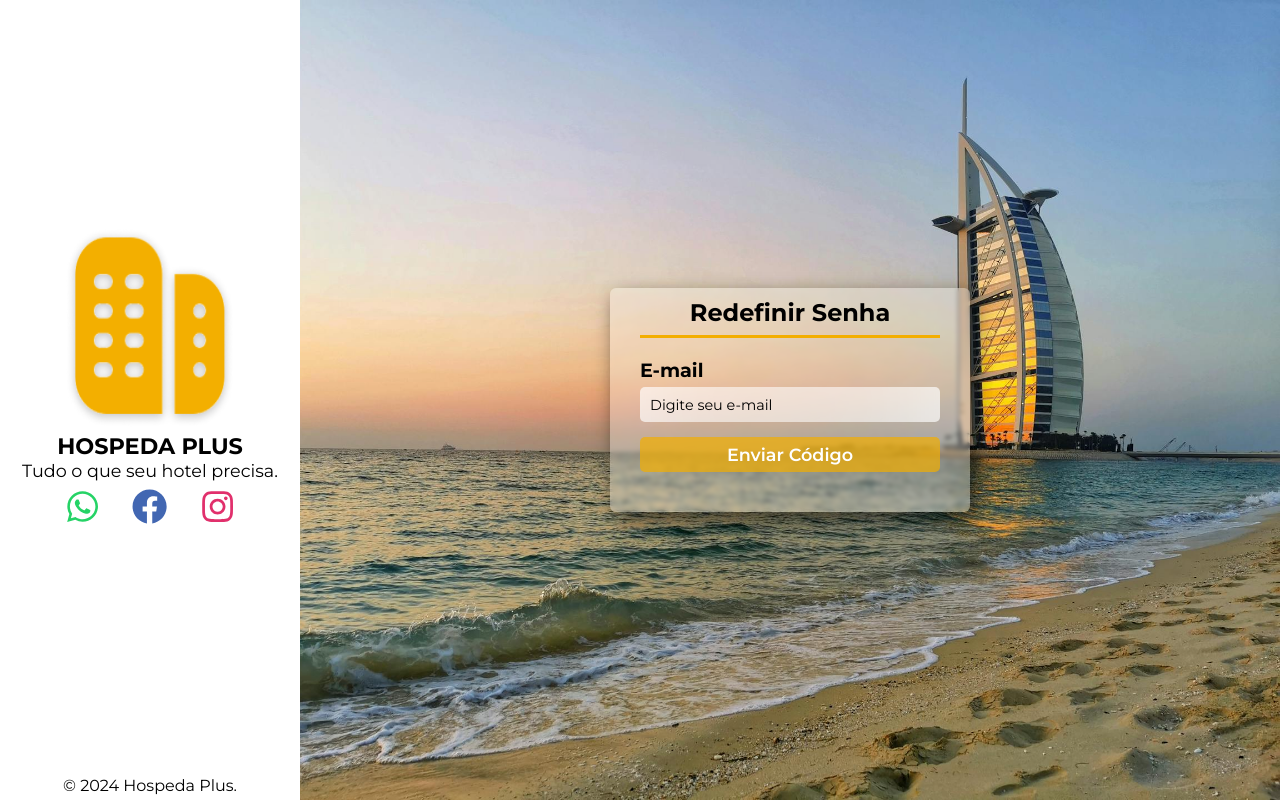
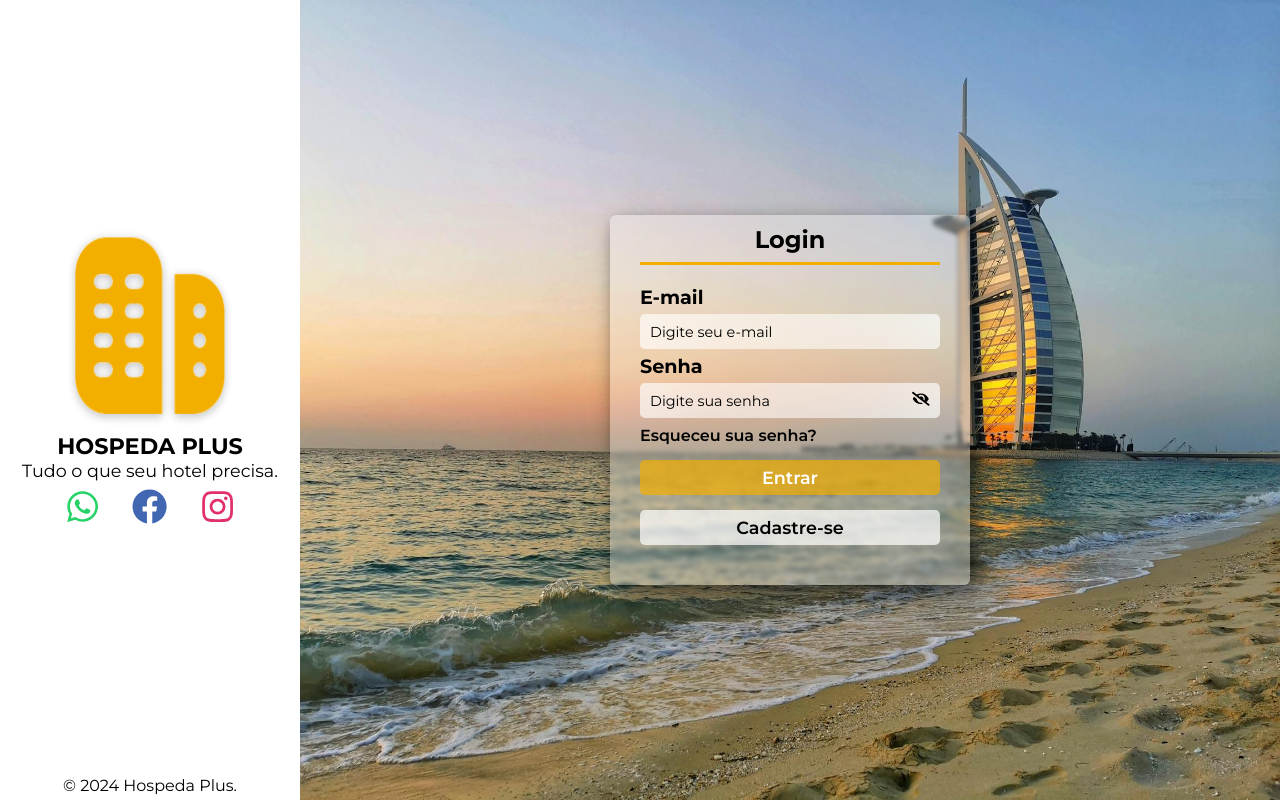
Before and after one commit to ManoelFSS/HOSPEDA-PLUS, a React (Vite) app: page / in a window 1280 px wide. Built offline with nearby package versions, Linux system fonts and the light colour scheme.

Commit message:
fix: formReset

```diff
--- a/src/components/forms/formCadastro/FormCadastro.jsx
+++ b/src/components/forms/formCadastro/FormCadastro.jsx
@@ -10,7 +10,7 @@
 import { FaEyeSlash, FaEye, FaCheck } from "react-icons/fa";
 
 
-const FormCadastro = ({toogleForm, setToogleForm}) => {
+const FormCadastro = ({toogleForm, setToogleForm, setResetForm, resetForm}) => {
 
     const { loginUser } = useAuth();// provedor de contexto
 
@@ -248,6 +248,8 @@
                 setToogleForm={setToogleForm}
                 toogleForm={toogleForm}
                 btns={btns}
+                setResetForm={setResetForm}
+                resetForm={resetForm}
             />
         </>
     )
--- a/src/components/forms/formWrapper/FormWrapperStyles.jsx
+++ b/src/components/forms/formWrapper/FormWrapperStyles.jsx
@@ -111,6 +111,10 @@
         padding: 8px 0 0;
         trasition: all 0.3s;
         text-align: ${({ $directionText }) => $directionText === "true" ? "center" : "left"};
+
+        &:hover {
+            text-decoration: ${({ $directionText }) => $directionText === "true" ? "none" : "underline"};
+        }
     }
 
     h3 {
--- a/src/components/forms/form_reset/FormReset.jsx
+++ b/src/components/forms/form_reset/FormReset.jsx
@@ -5,10 +5,9 @@
 import Loader from "../../load/Load"
 // icons
 import { FaEyeSlash, FaEye } from "react-icons/fa";
-import { set } from "mongoose"
 
 
-const FormReset = () => {
+const FormReset = ({ toogleForm, setToogleForm, setResetForm, resetForm }) => {
 
     const [labelEmail, setLabelEmail] = useState("E-mail")
     const [labelCode, setLabelCode] = useState("Código")
@@ -205,6 +204,15 @@
                         }
                     </section>
                 }
+                <Btn
+                        type="button"
+                        value="Voltar"
+                        $width="100%"
+                        $bg_color="var(--color-secondary-btn-bg)"
+                        $bg_hover="var(--color-secondary-btn-bg-hover)"
+                        onClick={() => {setToogleForm(true), setResetForm(!resetForm)}}
+                        color="#000"
+                    />
             </form>
             {loading &&
                 <Loader/>
--- a/src/components/forms/login_Form/LoginForm.jsx
+++ b/src/components/forms/login_Form/LoginForm.jsx
@@ -13,7 +13,7 @@
 import { FaEyeSlash, FaEye } from "react-icons/fa";
 
 
-const LoginForm = ({setToogleForm, toogleForm}) => {
+const LoginForm = ({setToogleForm, toogleForm, setResetForm, resetForm}) => {
 
     const { loginUser, loading, setLoading} = useAuth();// provedor de contexto
 
@@ -117,7 +117,11 @@
                             <FaEyeSlash className="eye" onClick={togglePasswordVisibility} />
                         )}
                     </div>
-                    <p>Esqueceu sua senha?</p>
+                    <p
+                        onClick={() => setResetForm(!resetForm)}
+                    >
+                        Esqueceu sua senha?
+                    </p>
                     <Btn
                         type="submit"
                         value="Entrar"
--- a/src/components/modal/Modal.jsx
+++ b/src/components/modal/Modal.jsx
@@ -4,7 +4,7 @@
 import { FaWindowClose } from "react-icons/fa";
 import Btn from "../btn/Btn";
 
-const Modal = ({text, setModal, modal,  setToogleForm, toogleForm, btns}) => {
+const Modal = ({text, setModal, modal,  setToogleForm, toogleForm, btns, setResetForm, resetForm}) => {
     return (
 
         <Modal_container style={{display: modal ? "flex" : "none"}}>
@@ -29,9 +29,10 @@
                             style={{paddign: "10px"}}
                             type="button"
                             value="Redefinir Senha"
-                            onClick={() => setModal(!modal)}
+                            onClick={() => setResetForm(!resetForm)}
                             $bg_color="var(--color-primary-btn-bg)"
                             $bg_hover="var(--color-primary-btn-bg-hover)"
+
                         />
                     </div>
                 }
--- a/src/pages/login/Login.jsx
+++ b/src/pages/login/Login.jsx
@@ -13,6 +13,7 @@
 const Login = () => {
 
     const [toogleForm, setToogleForm] = useState(true);
+    const [resetForm, setResetForm] = useState(false);
 
 
 
@@ -33,18 +34,27 @@
             </section>
             <section className="box-right">
             {
-                true ? (
-                    <FormReset />
+                resetForm ? (
+                    <FormReset
+                        toogleForm={toogleForm}
+                        setToogleForm={setToogleForm}
+                        setResetForm={setResetForm}
+                        resetForm={resetForm}
+                    />
                 ) : (
                     toogleForm ? (
                         <LoginForm
                             toogleForm={toogleForm}
                             setToogleForm={setToogleForm}
+                            setResetForm={setResetForm}
+                            resetForm={resetForm}
                         />
                     ) : (
                         <FormCadastro
                             toogleForm={toogleForm}
                             setToogleForm={setToogleForm}
+                            setResetForm={setResetForm}
+                            resetForm={resetForm}
                         />
                     )
                 )
```
